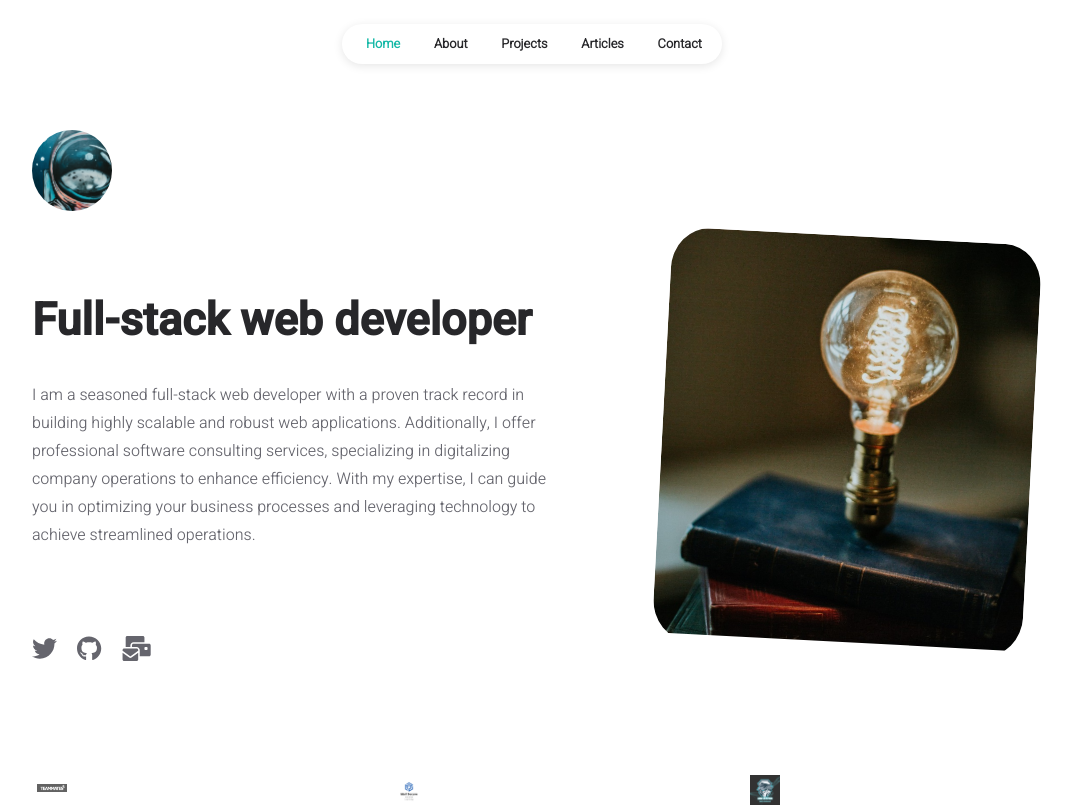
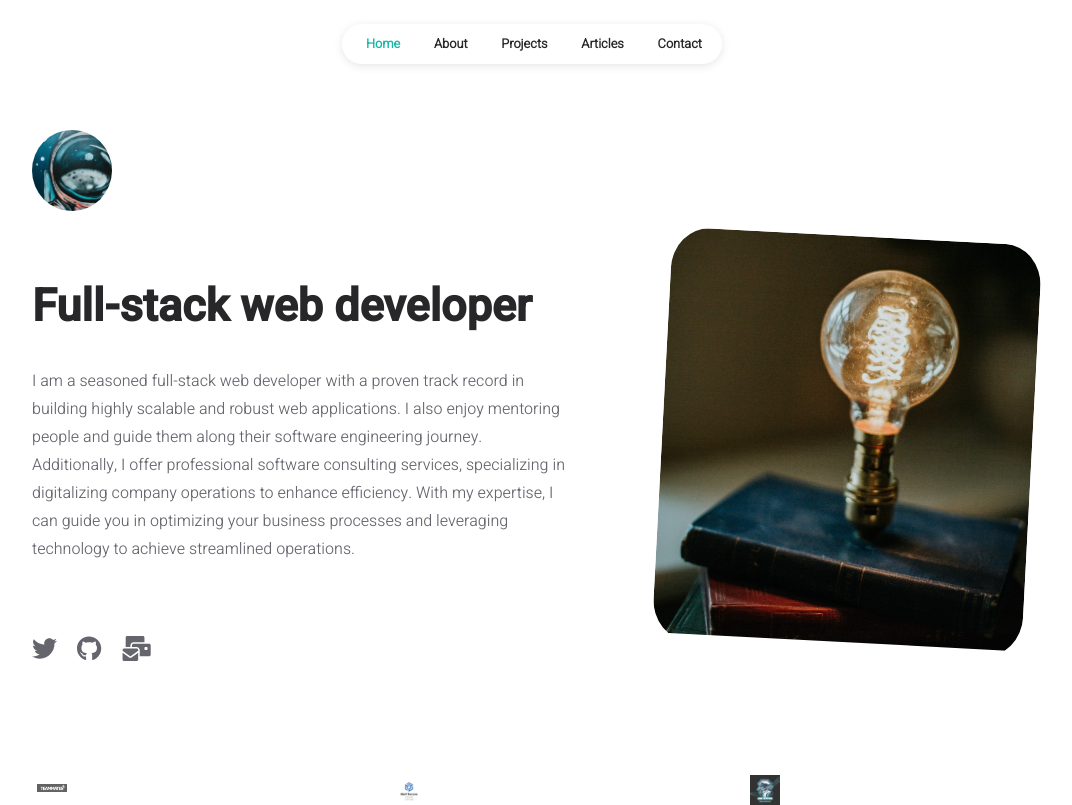
Before and after one commit to edricgsh/personal_website_2023, a React (Create React App) app: page / in a window 1280 px wide. Shown: the top 805 px of the page, without its empty margins (108-1180 px from the left). Built offline with nearby package versions, Linux system fonts and the light colour scheme.

Commit message:
Minor update on text and image

```diff
--- a/src/data/user.js
+++ b/src/data/user.js
@@ -7,7 +7,7 @@ const INFO = {
 	},
 
 	socials: {
-		twitter: "https://twitter.com/edricgansh",
+		twitter: "https://twitter.com/edricgsh",
 		github: "https://github.com/gun99-dev",
 		linkedin: "https://www.linkedin.com/in/siehuai/",
 		stackoverflow: "https://stackoverflow.com/",
@@ -16,7 +16,7 @@ const INFO = {
 	homepage: {
 		title: "Full-stack web developer",
 		description:
-			"I am a seasoned full-stack web developer with a proven track record in building highly scalable and robust web applications. Additionally, I offer professional software consulting services, specializing in digitalizing company operations to enhance efficiency. With my expertise, I can guide you in optimizing your business processes and leveraging technology to achieve streamlined operations.",
+			"I am a seasoned full-stack web developer with a proven track record in building highly scalable and robust web applications. I also enjoy mentoring people and guide them along their software engineering journey. Additionally, I offer professional software consulting services, specializing in digitalizing company operations to enhance efficiency. With my expertise, I can guide you in optimizing your business processes and leveraging technology to achieve streamlined operations.",
 	},
 
 	about: {
--- a/src/pages/about.jsx
+++ b/src/pages/about.jsx
@@ -54,7 +54,7 @@ const About = () => {
 								<div className="about-image-container">
 									<div className="about-image-wrapper">
 										<img
-											src="about_working_small.jpeg"
+											src="about_working_small.jpg"
 											alt="about"
 											className="about-image"
 										/>
```
Also changed, not shown: public/about_working_small.jpg (added).
